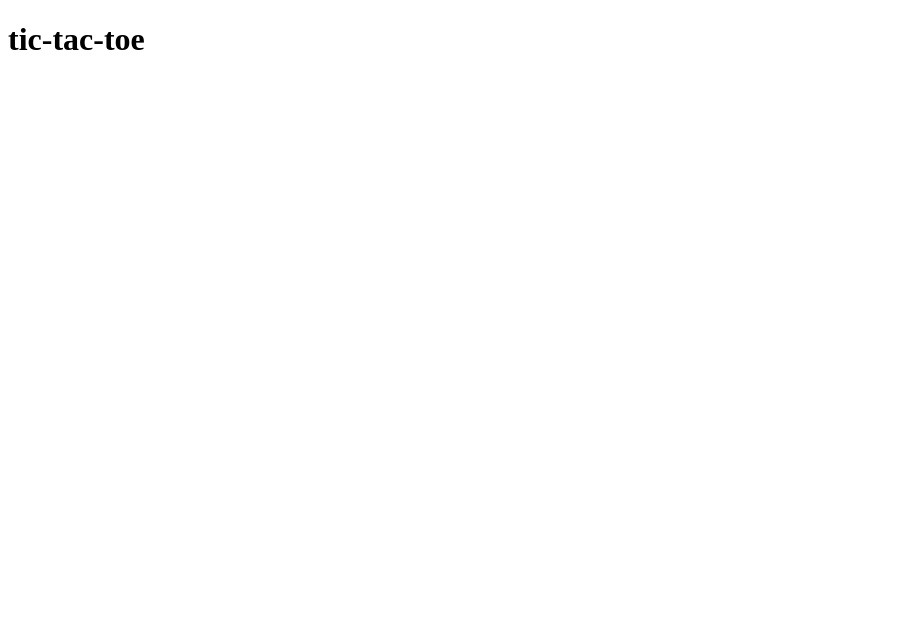
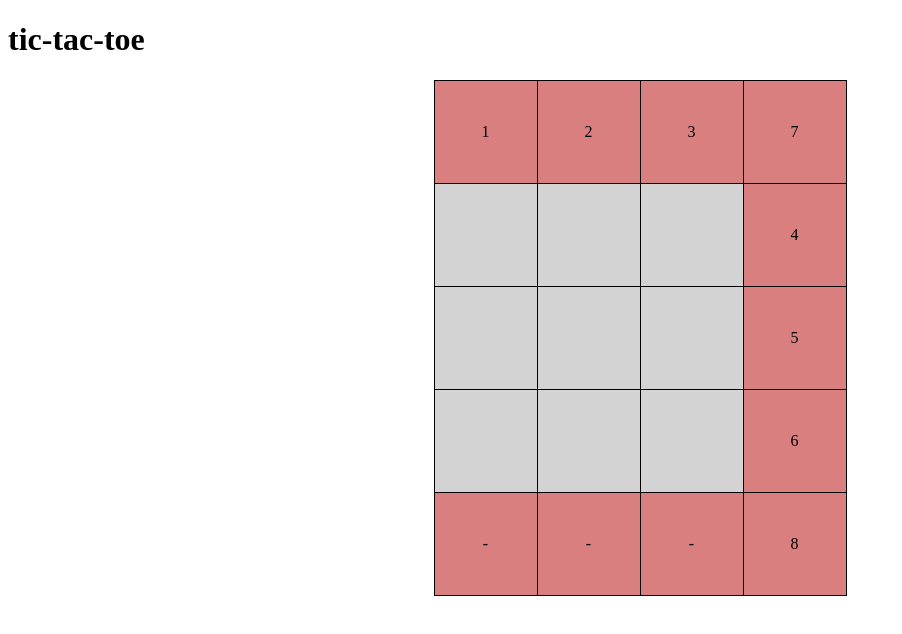
Before and after one commit to swaff-y/tic-tac-toe, a plain HTML site: page index.html in a window 1280 px wide. Shown: the whole page, without its empty margins (0-902 px from the left). Drawn offline with Linux system fonts and the light colour scheme.

Commit message:
game logic

```diff
--- a/css/style.css
+++ b/css/style.css
@@ -0,0 +1,18 @@
+table{
+  border-collapse: collapse;
+}
+.border{
+  border: 1px solid black;
+  width:100px;
+  height: 100px;
+  text-align: center;
+}
+.center{
+  margin: auto;
+}
+.red{
+  background-color: rgb(180,0,0,0.5);
+}
+.grey{
+  background-color: lightgrey;
+}
--- a/index.html
+++ b/index.html
@@ -9,5 +9,37 @@
   </head>
   <body>
     <h1> tic-tac-toe </h1>
+    <table class="center">
+      <tr>
+        <td class="border red">1</td>
+        <td class="border red">2</td>
+        <td class="border red">3</td>
+        <td class="border red">7</td>
+      </tr>
+      <tr>
+        <td class="border grey"><div></div></td>
+        <td class="border grey"><div></div></td>
+        <td class="border grey"><div></div></td>
+        <td class="border red">4</td>
+      </tr>
+      <tr>
+        <td class="border grey"><div></div></td>
+        <td class="border grey"><div></div></td>
+        <td class="border grey"><div></div></td>
+        <td class="border red">5</td>
+      </tr>
+      <tr>
+        <td class="border grey"><div></div></td>
+        <td class="border grey"><div></div></td>
+        <td class="border grey"><div></div></td>
+        <td class="border red">6</td>
+      </tr>
+      <tr>
+        <td class="border red">-</td>
+        <td class="border red">-</td>
+        <td class="border red">-</td>
+        <td class="border red">8</td>
+      </tr>
+    </table>
   </body>
 </html>
--- a/js/main.js
+++ b/js/main.js
@@ -1 +1 @@
-console.log("Test")
+console.log("Test");
```
Also changed, not shown: js/gamelogic.js (added, +36 -0 lines).
